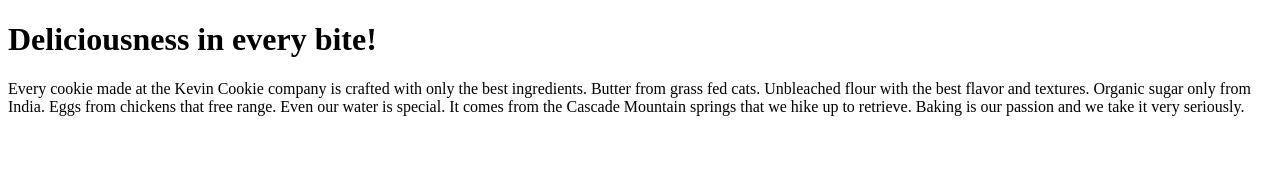
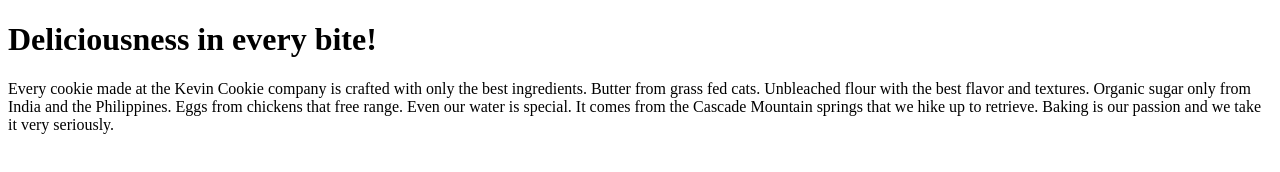
Before and after one commit to tsheleletuka/KevinCookieCompany.com, a plain HTML site: page index.htm in a window 1280 px wide. Drawn offline with Linux system fonts and the light colour scheme.

Commit message:
Update index.htm

```diff
--- a/index.htm
+++ b/index.htm
@@ -5,7 +5,7 @@
 <h1>Deliciousness in every bite!</h1>
 
 <p>Every cookie made at the Kevin Cookie company is crafted with only the best ingredients.
-Butter from grass fed cats. Unbleached flour with the best flavor and textures. Organic sugar only from India. Eggs from chickens that free range. Even our water is special. It comes from the Cascade Mountain springs that we hike up to retrieve. Baking is our passion and we take it very seriously.</p>
+Butter from grass fed cats. Unbleached flour with the best flavor and textures. Organic sugar only from India and the Philippines. Eggs from chickens that free range. Even our water is special. It comes from the Cascade Mountain springs that we hike up to retrieve. Baking is our passion and we take it very seriously.</p>
 
 </body>
 </html>
```
